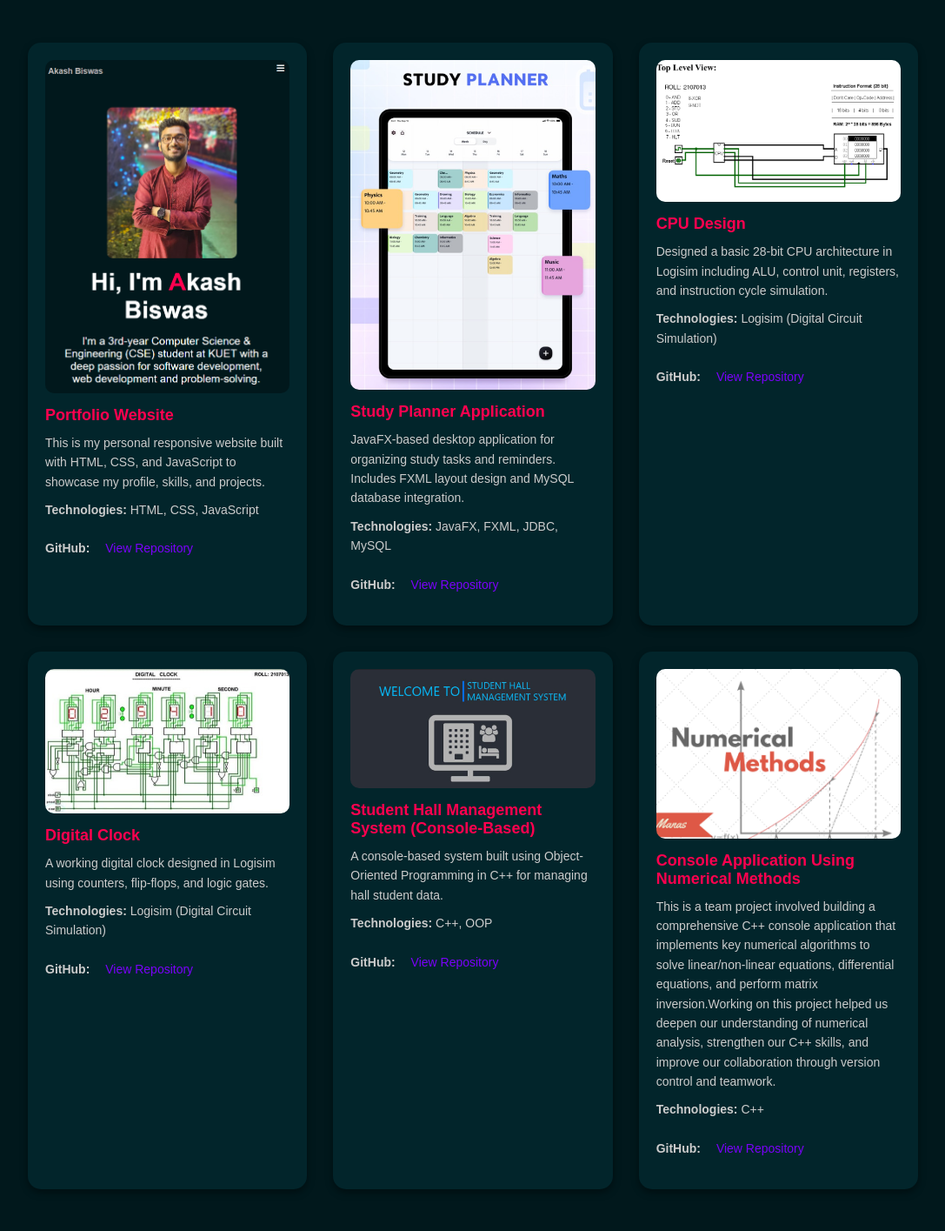
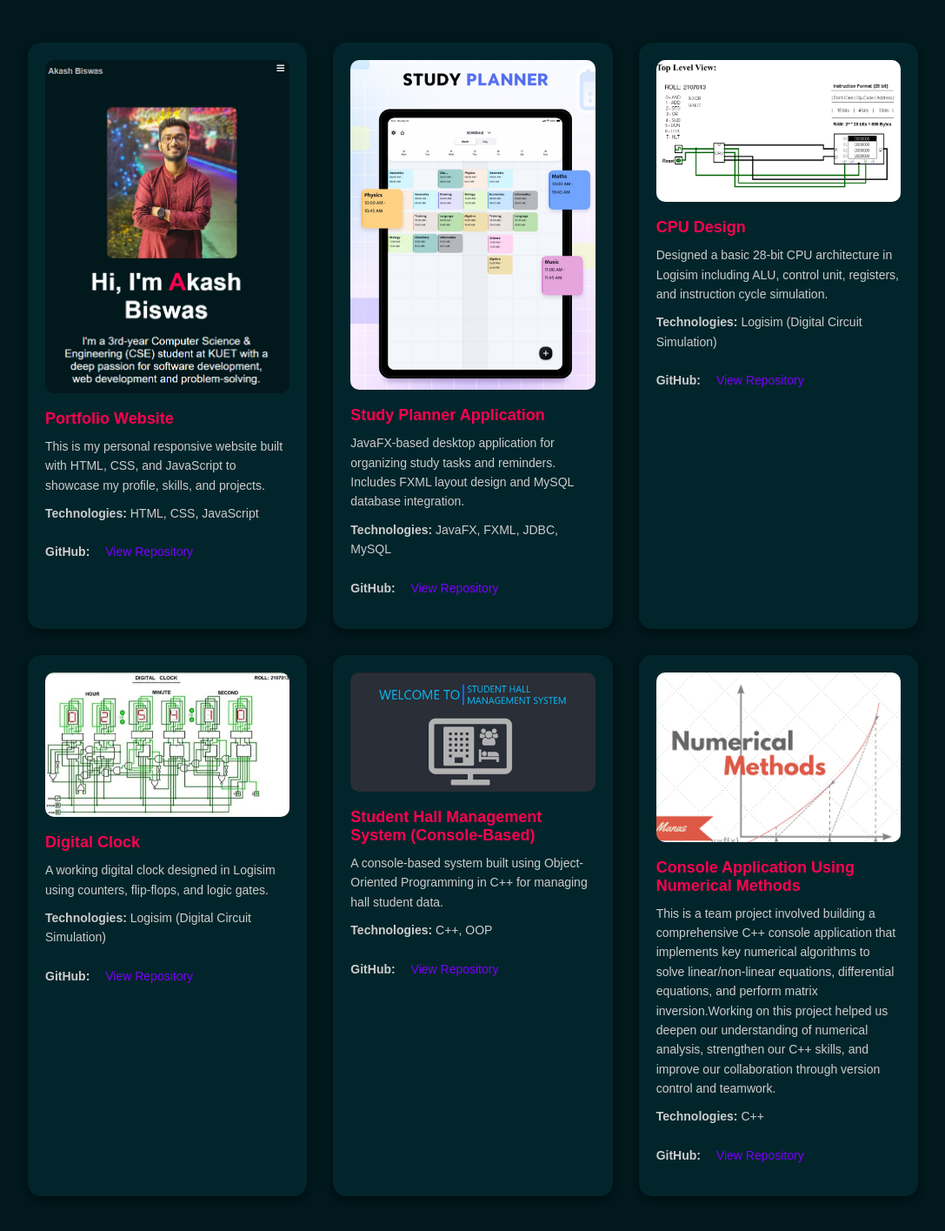
Before and after one commit to akash-kumar-biswas/Portfolio-Website, a PHP site: page / in a window 1280 px wide. Shown: the part 3210-4625 px from the top of the page at 87% size, without its empty margins (96-1183 px from the left). Run offline with PHP 8.4, Linux system fonts and the light colour scheme.

Commit message:
update css file

```diff
--- a/style.css
+++ b/style.css
@@ -347,7 +347,6 @@ nav ul li a:hover:after{
     height: auto;
     border-radius: 10px;
     margin-bottom: 15px;
-    display: block;
 }
 
 
```
